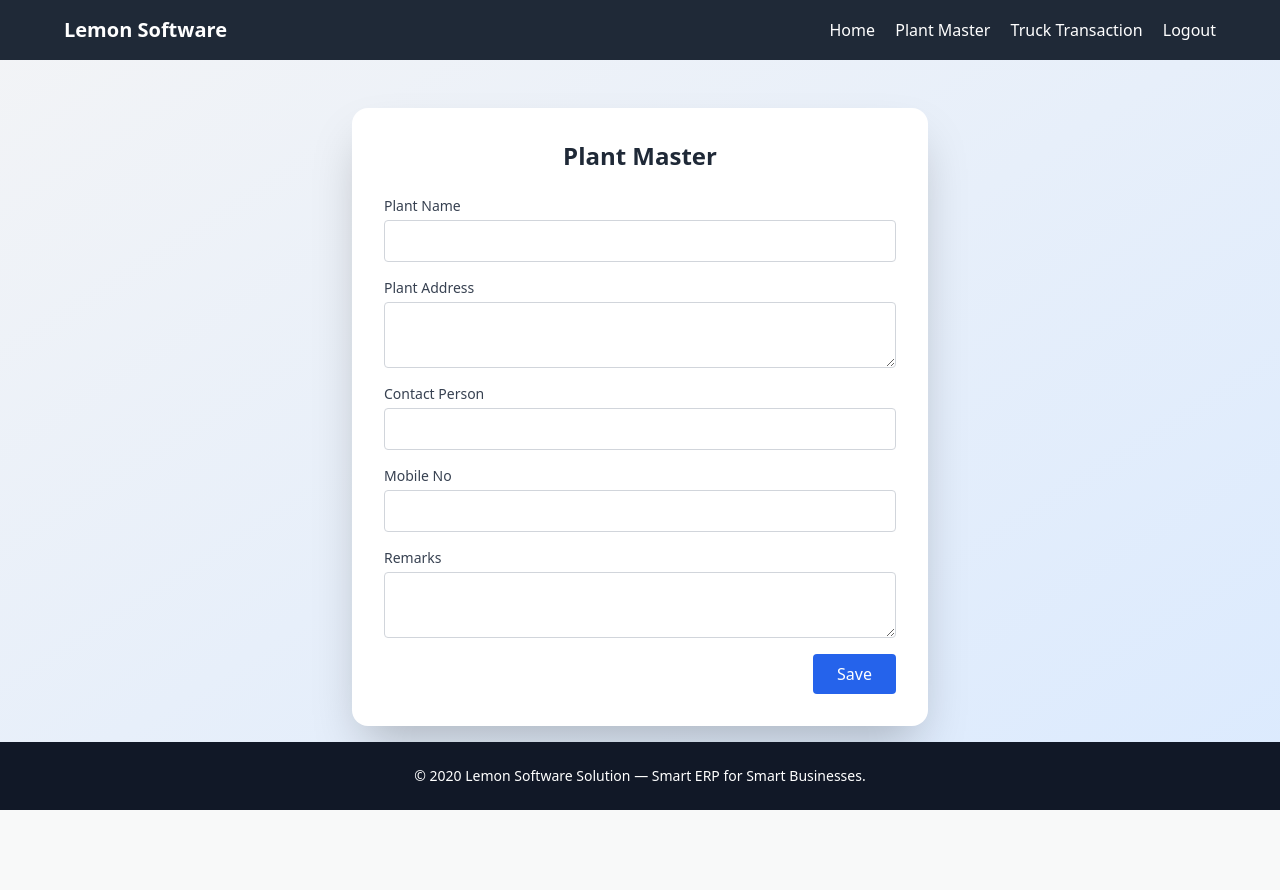
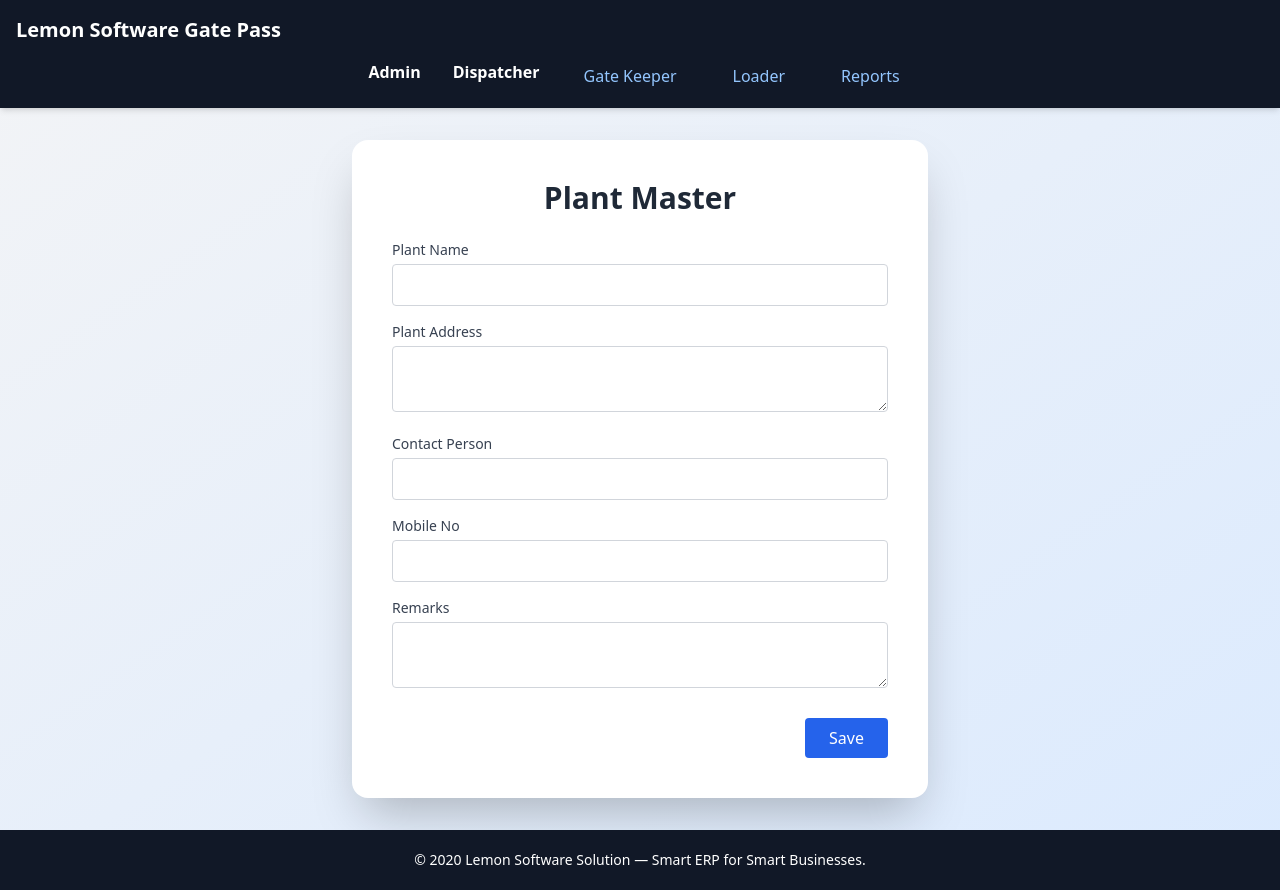
Before and after one commit to nilp12200/Truck-Django, a Django app: template templates/plantmaster.html in a window 1280 px wide. Before the commit the page ends 810 px from the top, so only its background shows below. Run offline with Django 4.2, Linux system fonts and the light colour scheme; the template is opened without the code that fills it: most values are stand-ins (such as "Sample title", 1, 10 or a date in 2020); some libraries are stand-ins or nearby versions.

Commit message:
Update plantmaster.html

```diff
--- a/templates/plantmaster.html
+++ b/templates/plantmaster.html
@@ -2,29 +2,92 @@
 <!DOCTYPE html>
 <html lang="en">
 <head>
-    <meta charset="UTF-8">
-    <title>Plant Master | Lemon Software</title>
-    <script src="https://cdn.tailwindcss.com"></script>
+  <meta charset="UTF-8">
+  <title>Plant Master | Lemon Software</title>
+  <meta name="viewport" content="width=device-width, initial-scale=1.0">
+  <script src="https://cdn.tailwindcss.com"></script>
+  <script>
+    function toggleMobileMenu() {
+      document.getElementById("mobileMenu").classList.toggle("hidden");
+    }
+  </script>
 </head>
 <body class="bg-gradient-to-br from-gray-100 to-blue-100 min-h-screen flex flex-col">
 
   <!-- Navbar -->
-  <nav class="bg-gray-800 text-white p-4">
-    <div class="max-w-6xl mx-auto flex justify-between items-center">
-      <span class="text-xl font-bold">Lemon Software</span>
-      <div class="space-x-4">
-        <a href="{% url 'home' %}" class="hover:text-yellow-400">Home</a>
-        <a href="{% url 'plant_master' %}" class="hover:text-yellow-400">Plant Master</a>
-        <a href="{% url 'truck_transaction' %}" class="hover:text-yellow-400">Truck Transaction</a>
-        <a href="{% url 'login' %}" class="hover:text-yellow-400">Logout</a>
+  <nav class="bg-gray-900 text-white p-4 shadow-md">
+    <div class="max-w-7xl mx-auto flex items-center justify-between">
+      <span class="text-xl font-bold">Lemon Software Gate Pass</span>
+      <button class="md:hidden" onclick="toggleMenu()" aria-label="Toggle menu">
+        <!-- Hamburger Icon -->
+        <svg xmlns="http://www.w3.org/2000/svg" class="h-6 w-6" fill="none"
+             viewBox="0 0 24 24" stroke="currentColor">
+          <path stroke-linecap="round" stroke-linejoin="round" stroke-width="2"
+                d="M4 6h16M4 12h16M4 18h16"/>
+        </svg>
+      </button>
+    </div>
+
+    <!-- Desktop Menu -->
+    <div class="hidden md:flex justify-center space-x-8 mt-4">
+      <!-- Admin Dropdown -->
+      <div class="relative group">
+        <button tabindex="0" class="font-semibold group-hover:text-yellow-400 focus:outline-none">
+          Admin
+        </button>
+        <div
+          class="absolute left-0 mt-2 hidden group-hover:block group-focus-within:block bg-gray-800 text-sm p-2 rounded shadow z-50"
+        >
+          <a href="{% url 'plant_master' %}" class="block text-blue-300 hover:text-yellow-300 px-3 py-1 rounded">
+            Plant Master
+          </a>
+        </div>
       </div>
+
+      <!-- Dispatcher Dropdown -->
+      <div class="relative group">
+        <button tabindex="0" class="font-semibold group-hover:text-yellow-400 focus:outline-none">
+          Dispatcher
+        </button>
+        <div
+          class="absolute left-0 mt-2 hidden group-hover:block group-focus-within:block bg-gray-800 text-sm p-2 rounded shadow z-50"
+        >
+          <a href="{% url 'truck_transaction' %}" class="block text-blue-300 hover:text-yellow-300 px-3 py-1 rounded">
+            Truck Transaction
+          </a>
+        </div>
+      </div>
+
+      <!-- Static Links -->
+      <a href="#" class="text-blue-300 hover:text-yellow-400 px-3 py-1 rounded">Gate Keeper</a>
+      <a href="#" class="text-blue-300 hover:text-yellow-400 px-3 py-1 rounded">Loader</a>
+      <a href="#" class="text-blue-300 hover:text-yellow-400 px-3 py-1 rounded">Reports</a>
+    </div>
+
+    <!-- Mobile Menu -->
+    <div id="mobileMenu" class="md:hidden hidden mt-4 px-4 space-y-3">
+      <div>
+        <span class="block font-semibold">Admin</span>
+        <a href="{% url 'plant_master' %}" class="block ml-4 text-blue-300 hover:text-yellow-400">
+          Plant Master
+        </a>
+      </div>
+      <div>
+        <span class="block font-semibold">Dispatcher</span>
+        <a href="{% url 'truck_transaction' %}" class="block ml-4 text-blue-300 hover:text-yellow-400">
+          Truck Transaction
+        </a>
+      </div>
+      <a href="#" class="block text-blue-300 hover:text-yellow-400">Gate Keeper</a>
+      <a href="#" class="block text-blue-300 hover:text-yellow-400">Loader</a>
+      <a href="#" class="block text-blue-300 hover:text-yellow-400">Reports</a>
     </div>
   </nav>
 
-  <!-- Form Container -->
-  <div class="flex-grow flex items-center justify-center p-4">
-    <div class="bg-white shadow-2xl rounded-2xl p-8 w-full max-w-xl mt-8">
-      <h2 class="text-2xl font-bold text-center text-gray-800 mb-6">Plant Master</h2>
+  <!-- Form Section -->
+  <main class="flex-grow flex items-center justify-center px-4 py-8">
+    <div class="bg-white shadow-2xl rounded-2xl p-6 sm:p-10 w-full max-w-xl">
+      <h2 class="text-2xl sm:text-3xl font-bold text-center text-gray-800 mb-6">Plant Master</h2>
 
       {% if messages %}
         <ul class="mb-4">
@@ -38,33 +101,41 @@
         {% csrf_token %}
         <div>
           <label class="block text-sm font-medium text-gray-700">Plant Name</label>
-          <input type="text" name="plantName" class="mt-1 block w-full rounded border border-gray-300 p-2" required>
+          <input type="text" name="plantName" required
+                 class="mt-1 w-full rounded border border-gray-300 p-2 focus:ring focus:ring-blue-300">
         </div>
         <div>
           <label class="block text-sm font-medium text-gray-700">Plant Address</label>
-          <textarea name="plantAddress" class="mt-1 block w-full rounded border border-gray-300 p-2" rows="2"></textarea>
+          <textarea name="plantAddress" rows="2"
+                    class="mt-1 w-full rounded border border-gray-300 p-2 focus:ring focus:ring-blue-300"></textarea>
         </div>
         <div>
           <label class="block text-sm font-medium text-gray-700">Contact Person</label>
-          <input type="text" name="contactPerson" class="mt-1 block w-full rounded border border-gray-300 p-2">
+          <input type="text" name="contactPerson"
+                 class="mt-1 w-full rounded border border-gray-300 p-2 focus:ring focus:ring-blue-300">
         </div>
         <div>
           <label class="block text-sm font-medium text-gray-700">Mobile No</label>
-          <input type="tel" name="mobileNo" class="mt-1 block w-full rounded border border-gray-300 p-2">
+          <input type="tel" name="mobileNo"
+                 class="mt-1 w-full rounded border border-gray-300 p-2 focus:ring focus:ring-blue-300">
         </div>
         <div>
           <label class="block text-sm font-medium text-gray-700">Remarks</label>
-          <textarea name="remarks" class="mt-1 block w-full rounded border border-gray-300 p-2" rows="2"></textarea>
+          <textarea name="remarks" rows="2"
+                    class="mt-1 w-full rounded border border-gray-300 p-2 focus:ring focus:ring-blue-300"></textarea>
         </div>
-        <div class="flex justify-end">
-          <button type="submit" class="bg-blue-600 text-white px-6 py-2 rounded hover:bg-blue-700">Save</button>
+        <div class="flex justify-end pt-2">
+          <button type="submit"
+                  class="bg-blue-600 text-white px-6 py-2 rounded hover:bg-blue-700 transition">
+            Save
+          </button>
         </div>
       </form>
     </div>
-  </div>
+  </main>
 
   <!-- Footer -->
-  <footer class="bg-gray-900 text-white text-center py-6 mt-auto">
+  <footer class="bg-gray-900 text-white text-center py-5 mt-auto">
     <p class="text-sm">© {{ now|date:"Y" }} Lemon Software Solution — Smart ERP for Smart Businesses.</p>
   </footer>
 
```
